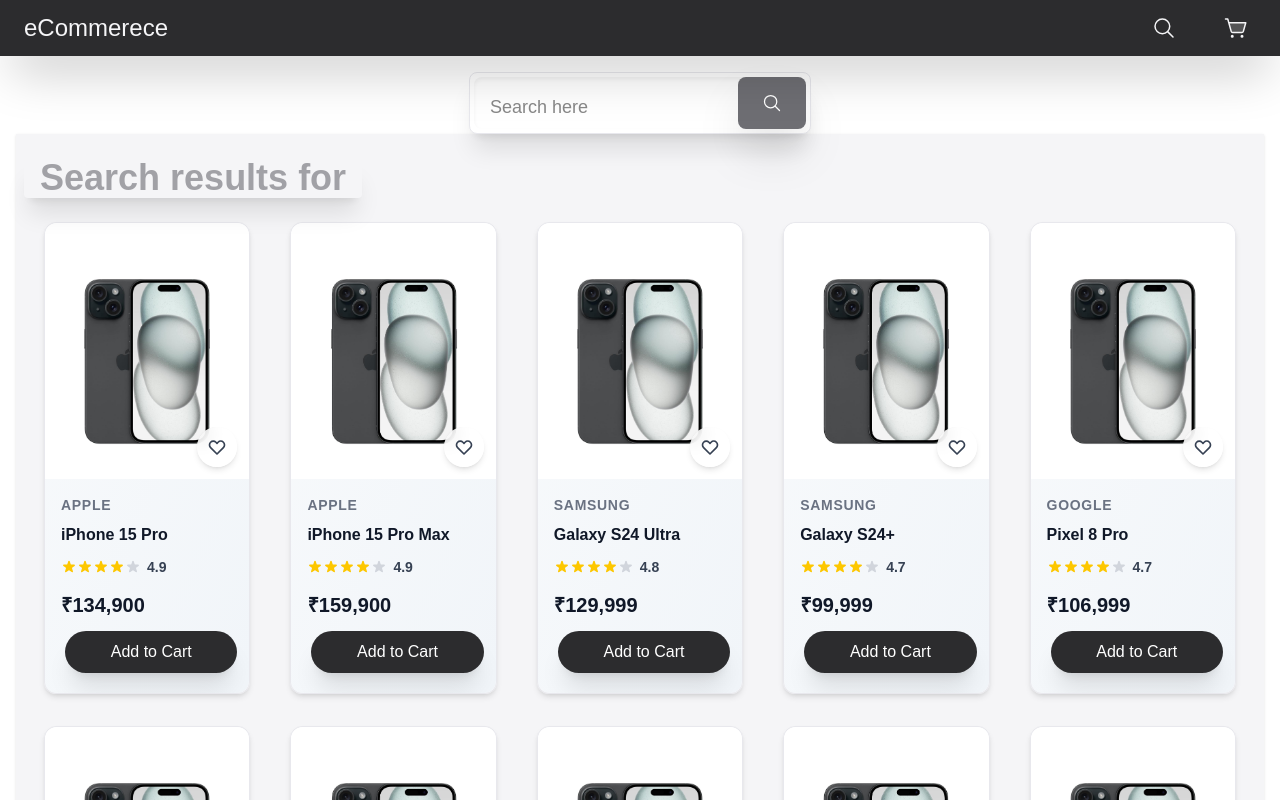
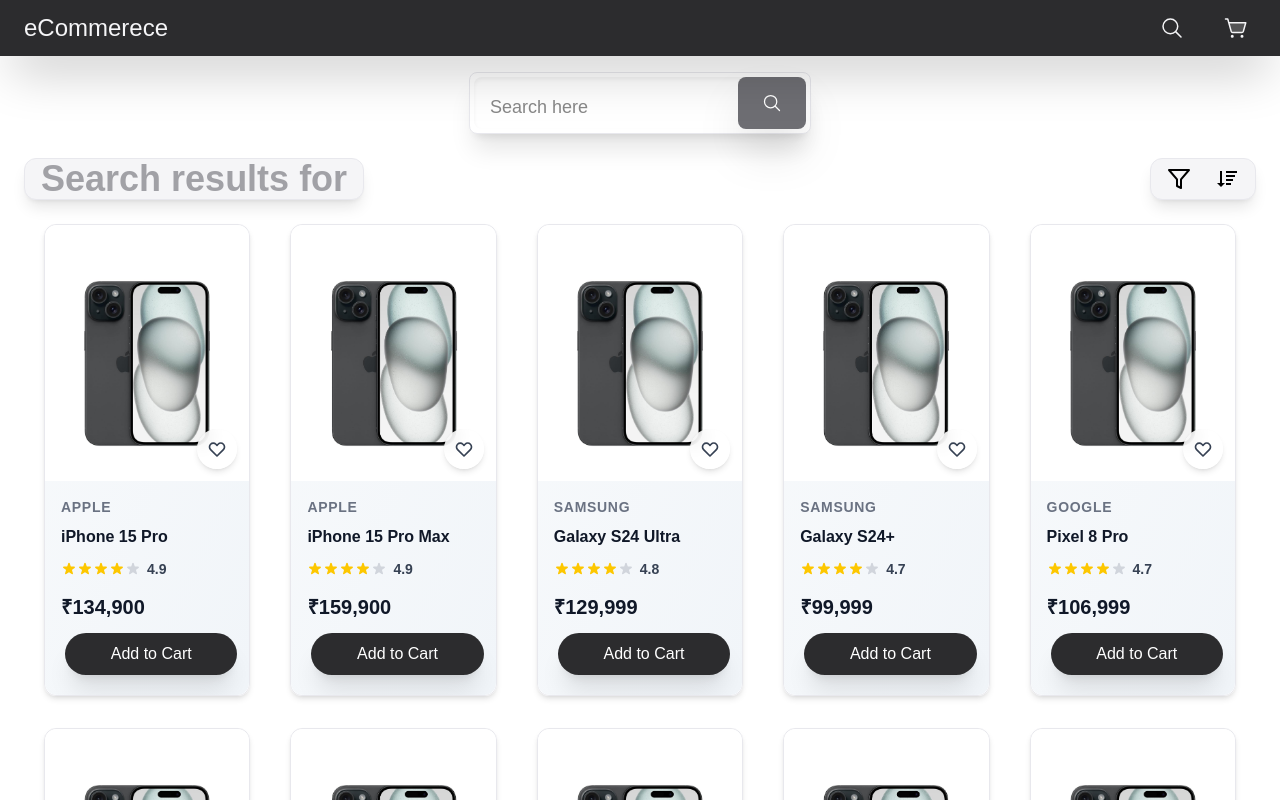
Before and after one commit to omkardalu/eCommerce, a Next.js app: page /search in a window 1280 px wide. Shown: the top 800 px of the page. Built offline with nearby package versions, Linux system fonts and the light colour scheme.

Commit message:
add filter and sort logos

```diff
--- a/app/cart/page.jsx
+++ b/app/cart/page.jsx
@@ -22,15 +22,15 @@
   }, []);
 
   const totalItems = (
-    <p className="p-2 ">
-      Total Items: <p className="text-2xl">{cartItems.length}</p>
+    <p className="p-2 text-sm ">
+      Total Items: <p className="text-xl sm:text-2xl">{cartItems.length}</p>
     </p>
   );
 
   const totalPrice = (
-    <p className="p-2 ">
+    <p className="p-2 text-sm ">
       Total price:{" "}
-      <p className="text-2xl">
+      <p className="sm:text-2xl text-bold text-xl">
         ₹
         {cartItems.reduce((ac, cu) => {
           console.log(ac, cu.price);
@@ -48,9 +48,9 @@
             <div>No Items Added Yet</div>
           ) : (
             <section className=" w-screen">
-              <div className="p-2 top-13 flex items-center justify-center gap-10 flex-wrap backdrop-blur-2xl  z-10 mb-4 sticky pb-3 md:max-w-1/2   shadow-md  mx-auto rounded-lg bg-(--cloud)/50 text-(--graphite) text-center">
+              <div className="top-13 flex items-center justify-center gap-4 backdrop-blur-2xl  z-11 mb-4 sticky pb-3 md:max-w-1/2   shadow-md  mx-auto rounded-lg bg-(--cloud)/50 text-(--graphite) text-center">
                 {totalItems}
-                <div className="my-2">
+                <div className="my-2 text-sm">
                   <Button type={1} text={"Buy All"} />
                 </div>
                 {totalPrice}
@@ -60,10 +60,12 @@
           )}
         </div>
       </div>
-
-      <div className="">
+      {
+        wishListItems.length > 0 &&
+        <div className=" relative">
         <ProductsList name={"WishList"} items={wishListItems} />
       </div>
+      }
     </section>
   );
 };
--- a/components/ProductsList.jsx
+++ b/components/ProductsList.jsx
@@ -1,8 +1,10 @@
 import React from "react";
 import ProductCard from "./ProductCard";
+import { FiFilter } from "react-icons/fi";
+import { BiSort, BiSortAZ, BiSortDown } from "react-icons/bi";
+import { FaSort } from "react-icons/fa";
 
 const ProductsList = ({ name, items }) => {
-
   const products = items.map((product) => {
     return (
       <ProductCard
@@ -17,13 +19,30 @@
     );
   });
 
-
   return (
-    <section className="w-full relative group bg-(--cloud) shadow  p-2">
-      <div className="sticky top-[9%] w-fit bg-(--cloud) rounded  shadow-xl  z-10">
-        <p className="text-4xl w-full h-full text-(--silver) touch-auto group-hover:text-(--graphite) font-extrabold px-4 my-4">{name}</p>
+    <section className="w-full relative group  p-2">
+      <div className="sticky top-15  justify-between  flex items-center z-10">
+        <p className="text-4xl bg-(--cloud) shadow-lg rounded-xl border border-(--platinum) w-fit h-full text-(--silver) touch-auto group-hover:text-(--graphite) font-extrabold px-4 my-4">
+          {name}
+        </p>
+        <div className=" z-10 text-2xl bg-(--cloud) shadow-lg w-fit h-full p-2 px-4 border border-(--platinum) rounded-xl flex gap-6 ">
+          <div>
+            <FiFilter />
           </div>
-      <div className="flex flex-wrap ">{products.length >0? products:<div className="mx-auto my-10 text-4xl font-black text-(--graphite)">😅 No items found</div>}</div>
+          <div>
+            <BiSortDown />
+          </div>
+        </div>
+      </div>
+      <div className="flex flex-wrap ">
+        {products.length > 0 ? (
+          products
+        ) : (
+          <div className="mx-auto my-10 text-4xl font-black text-(--graphite)">
+            😅 No items found
+          </div>
+        )}
+      </div>
     </section>
   );
 };
--- a/features/components/HomeHeader.jsx
+++ b/features/components/HomeHeader.jsx
@@ -10,7 +10,7 @@
         <h1 className="text-2xl text-(--cloud) hover:underline">
           <Link href={"/"}>eCommerece</Link>
         </h1>
-        <div className="flex gap-8  items-center ">
+        <div className="flex gap-6  items-center ">
           <Link href={"/search"}>
             <div className="text-2xl p-2 rounded hover:bg-(--ink)">
               <IoSearchOutline />
```
Lines whose indentation alone changed are shown as unchanged.
